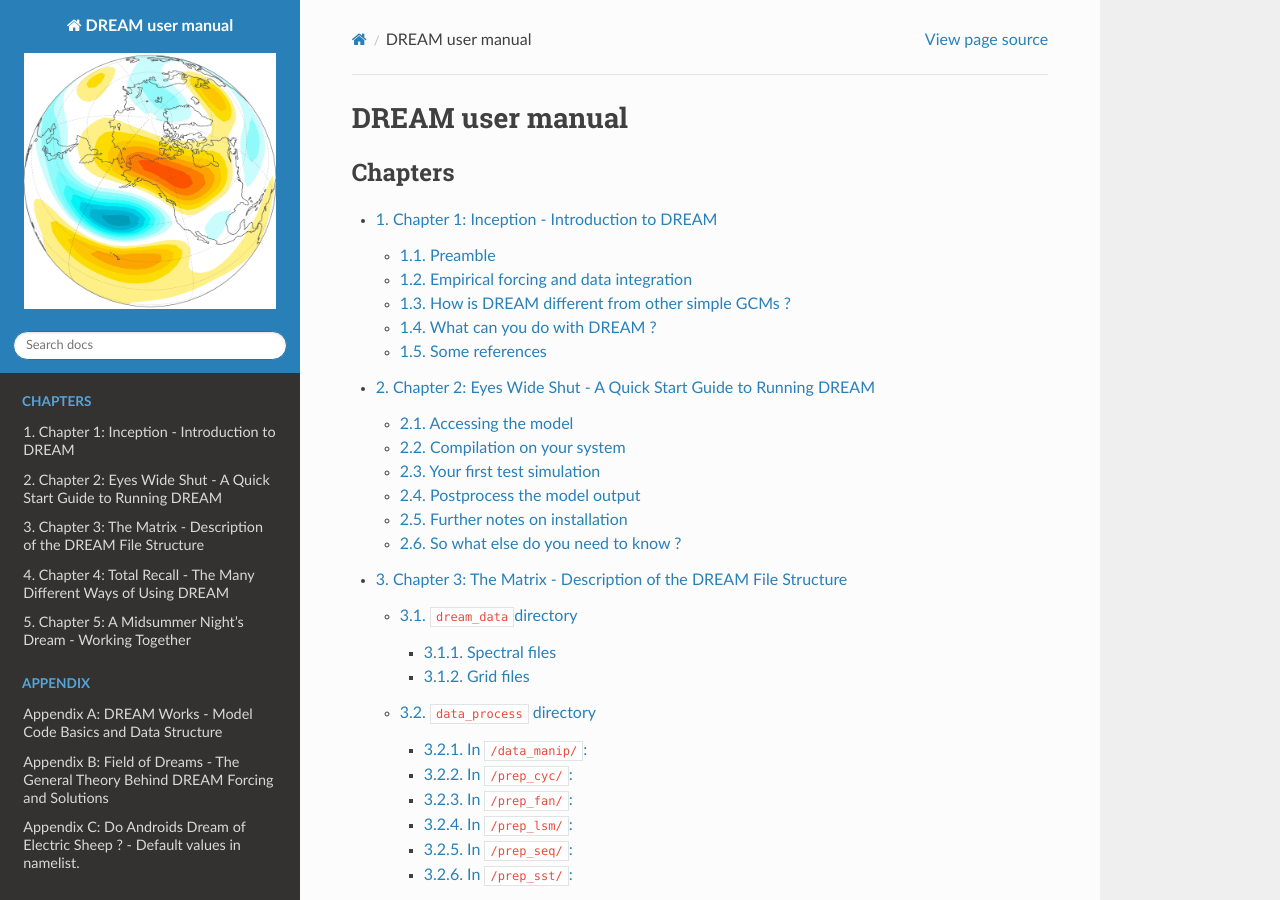
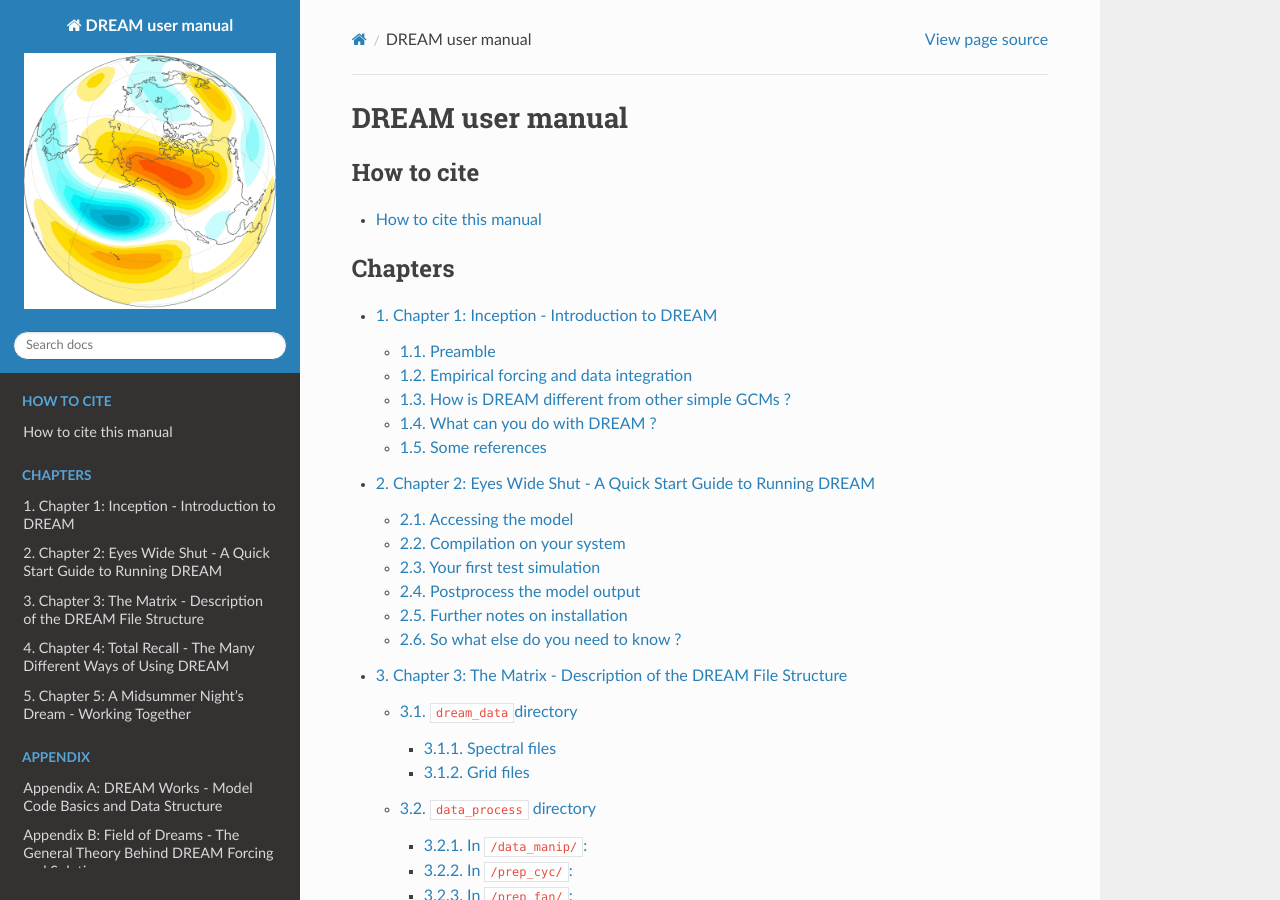
Before and after one commit to dream-gcm/usermanual, a Sphinx documentation site: the page built from source/index.rst, in a window 1280 px wide and 900 px high. Built offline with Sphinx 7.4.7 and the Read the Docs theme 2.0.0, drawn with Linux system fonts in a browser that asks for light colours.

Commit message:
Update index.rst

```diff
--- a/source/index.rst
+++ b/source/index.rst
@@ -4,6 +4,12 @@
 
 DREAM user manual
 ==============================================
+
+.. toctree::
+   :maxdepth: 3
+   :caption: How to cite
+
+   how2cite
 
 .. toctree::
    :maxdepth: 3
```
